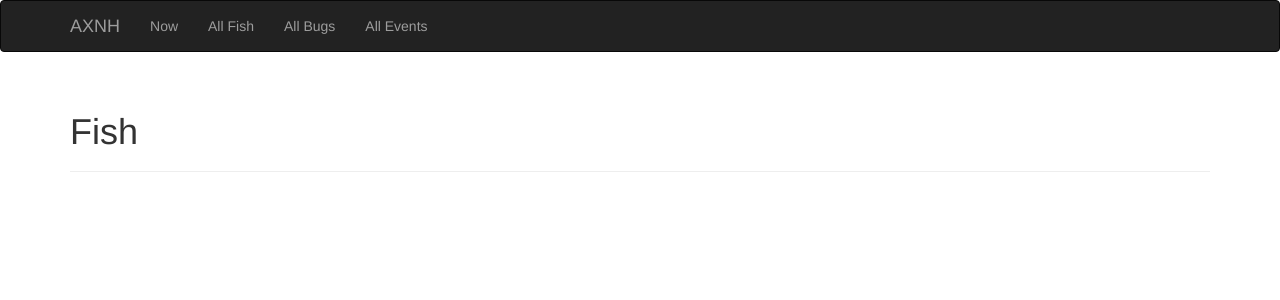
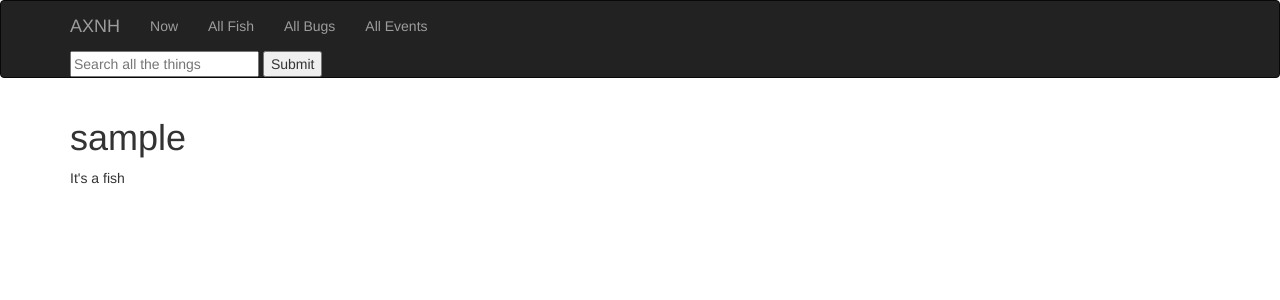
Before and after one commit to brti-dev/axnh, a Flask app: a page that uses templates/base.html in a window 1280 px wide. Shown: the top 300 px of the page. Run offline with Flask 2, Linux system fonts and the light colour scheme; some libraries are stand-ins or nearby versions.

Commit message:
Search form added

```diff
--- a/app.py
+++ b/app.py
@@ -1,12 +1,14 @@
 from config import config
-from flask import Flask, abort, flash, redirect, render_template, request, session, url_for
+from flask import Flask, abort, flash, redirect, render_template, request, session, url_for, make_response
 from flask_bootstrap import Bootstrap
 from flask_moment import Moment
 from datetime import datetime
+from forms import SearchForm
+import os, time, csv
+
 from flask_wtf import FlaskForm
 from wtforms import StringField, SubmitField
 from wtforms.validators import DataRequired
-import os, time, csv
 
 bootstrap = Bootstrap()
 moment = Moment()
@@ -25,17 +27,18 @@ def index():
     flash('fuuu')
     return render_template(
         'index.html',
-        current_time = datetime.utcnow(),
+        current_time = datetime.utcnow()
     )
 
-# Establishes the user's time via frontend
-# If different from server time, refresh the page to reflect current stuffs
+""" Establishes the user's time via frontend
+    If different from server time, refresh the page to reflect current stuffs"""
 @app.route("/getTime", methods=['GET'])
 def getTime():
     print("browser time: ", request.args.get("time"))
-    print("server time : ", time.strftime('%A %B, %d %Y %H:%M:%S'));
-    return "Done"
-
+    print("server time : ", time.strftime('%A %B, %d %Y %H:%M:%S'))
+    response = make_response('Test worked!', 200)
+    response.headers['Content-Type'] = 'application/json'
+    return response
 
 @app.route("/fish")
 @app.route("/fish/<name>")
@@ -61,22 +64,6 @@ def bugs(name=None):
 def events(name=None):
     return render_template('404.html', name=name)
 
-class SearchNameForm(FlaskForm):
-    name = StringField('Search Users', validators=[DataRequired()])
-    submit = SubmitField('Submit')
-
-@app.route("/user/<string:name>", methods=['GET', 'POST'])
-def user(name):
-    form = SearchNameForm()
-    if form.validate_on_submit():
-        name = form.name.data
-        return redirect(url_for('user', name=name))
-    return render_template(
-        'user.html',
-        name = name,
-        form = form,
-    )
-
 users = {1:'bob', 2:'foo', 3:'bar'}
 
 @app.route("/user/id/<int:id>")
@@ -87,6 +74,30 @@ def userId(id):
         return redirect(url_for('user', name=users.get(id)))
     return 'Get USERID:{}'.format(id)
 
+@app.route('/search/', methods=['GET', 'POST'])
+@app.route('/search/<string:query>')
+def search(query=None):
+    form = SearchForm()
+    if form.validate_on_submit():
+        query = form.query.data
+        print('form valid... redirect to', url_for('search', query=query))
+        """This doesn't work. Why?! expect /search/foo actual /search/?query=foo
+        return redirect(url_for('search', query=query))"""
+        return redirect('/search/' + query)
+    return render_template('search.html', query=query)
+
+@app.route("/user/<string:name>", methods=['GET', 'POST'])
+def user(name):
+    form = SearchForm()
+    if form.validate_on_submit():
+        query = form.query.data
+        return redirect(url_for('user', name=name))
+    return render_template(
+        'user.html',
+        name = name,
+        form = form,
+    )
+
 @app.errorhandler(404)
 def page_not_found(e):
     return render_template('404.html'), 404
@@ -94,3 +105,8 @@ def page_not_found(e):
 @app.errorhandler(500)
 def internal_server_error(e):
     return render_template('500.html'), 500
+
+"""Use Context Processor to inject variables into templates"""
+@app.context_processor
+def inject():
+    return dict(search_form=SearchForm())
--- /dev/null
+++ b/forms.py
@@ -0,0 +1,7 @@
+from flask_wtf import FlaskForm
+from wtforms import StringField, SubmitField
+from wtforms.validators import DataRequired
+
+class SearchForm(FlaskForm):
+    query = StringField('Search query', validators=[DataRequired()])
+    submit = SubmitField('Submit')
--- a/templates/base.html
+++ b/templates/base.html
@@ -1,4 +1,5 @@
 {% extends "bootstrap/base.html" %}
+{% import "bootstrap/wtf.html" as wtf %}
 
 {% block title %}AXNH{% endblock %}
 
@@ -14,16 +15,9 @@
 {% endblock %}
 
 {% block navbar %}
-<div class="navbar navbar-inverse" role="navigation">
+<nav class="navbar navbar-inverse" role="navigation">
     <div class="container">
         <div class="navbar-header">
-            <button type="button" class="navbar-toggle"
-             data-toggle="collapse" data-target=".navbar-collapse">
-                <span class="sr-only">Toggle navigation</span>
-                <span class="icon-bar"></span>
-                <span class="icon-bar"></span>
-                <span class="icon-bar"></span>
-            </button>
             <a class="navbar-brand" href="/">AXNH</a>
         </div>
         <div class="navbar-collapse collapse">
@@ -34,8 +28,13 @@
                 <li><a href="{{ url_for('events') }}">All Events</a></li>
             </ul>
         </div>
+        <form action="{{ url_for('search') }}" method="post">
+            {{ search_form.query(placeholder='Search all the things') }}
+            {{ search_form.submit }}
+            {{ search_form.csrf_token }}
+        </form>
     </div>
-</div>
+</nav>
 {% endblock %}
 
 {% block content %}
--- a/templates/fish.html
+++ b/templates/fish.html
@@ -1,9 +1,11 @@
 {% extends "base.html" %}
 
 {% block page_content %}
-<div class="page-header">
-    <h1>Fish</h1>
-</div>
+{% if name %}
+<h1>{{name}}</h1>
+<p>It's a fish</p>
+{% else %}
+<h1>Fish</h1>
 
 <table>
 {% for item in fish %}
@@ -16,10 +18,16 @@
     {% endif %}
     <tr>
         {% for key, value in item.items() %}
-            <td class="{{ loop.cycle('odd','even') }}">{{ value }}</td>
+            <td class="{{ loop.cycle('odd','even') }}">
+            {% if key == 'Name' %}
+                <a href="{{url_for('fish', name=value)}}">{{value}}</a>
+            {% else %}
+                {{value}}
+            {% endif %}
+            </td>
         {% endfor %}
     </tr>
 {% endfor %}
 </table>
-
+{% endif %}
 {% endblock %}
--- a/templates/index.html
+++ b/templates/index.html
@@ -13,6 +13,7 @@
         <li><a href="{{ url_for('fish') }}">Fish</a></li>
         <li><s>Bugs</s></li>
         <li><s>Events</s></li>
+        <li>Search eg. <a href="{{url_for('search', query='Bitterling')}}">Bitterling</a></li>
     </ul>
     <!--<h2>Featured Content</h2>
     <ul>
```
Also changed, not shown: templates/search.html (added, +9 -0 lines), README.md.
